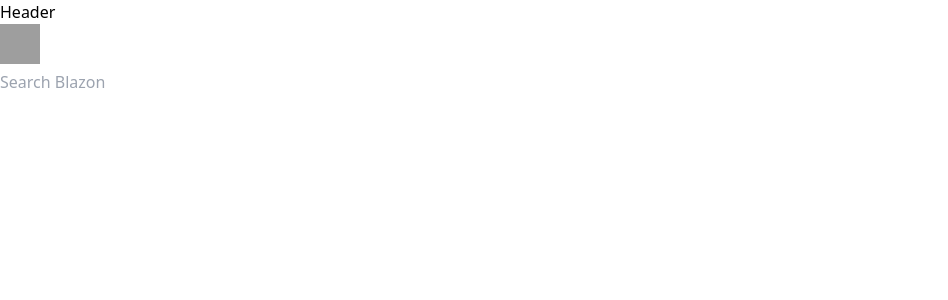
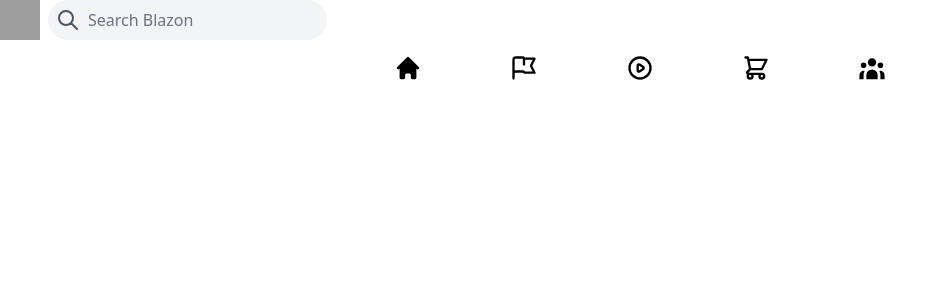
Before and after one commit to ZachCortez/Blazon, a Next.js app: page / in a window 1280 px wide. Shown: the top 300 px of the page, without its empty margins (0-948 px from the left). Built offline with nearby package versions, Linux system fonts and the light colour scheme; grey boxes are pictures that could not be loaded.

Commit message:
Add files via upload

```diff
--- a/components/Header.js
+++ b/components/Header.js
@@ -1,26 +1,57 @@
 import React from 'react'
 import Image from 'next/image';
+import {
+    BellIcon,
+    ChatIcon,
+    CheveronDownIcon,
+    HomeIcon,
+    UserGroupIcon,
+    ViewGridIcon,
+} from "@heroicons/react/solid";
+import {
+    FlagIcon,
+    PlayIcon,
+    SearchIcon,
+    ShoppingCartIcon,
+} from "@heroicons/react/outline";
+import HeaderIcon from "./HeaderIcon";
 
 function Header() {
     return (
         <div>
-        <h1>Header</h1>
         {/* LEFT */}
 
-        <div>
-            <Image src="https://links.papareact.com/5me"
+        <div className="flex items-center">
+            <Image
+            src="https://links.papareact.com/5me"
             width={40}
             height={40}
             layout="fixed"
             />
             {/* input searchbar */}
-            <div>
-
-                <input type="text" placeholder="Search Blazon" />
+            <div className="flex ml-2 items-center rounded-full
+            bg-gray-100 p-2">
+                <SearchIcon className="h-6 text-gray-600"
+                />
+                <input
+                    className='flex ml-2 items-center bg-transparent
+                    outline-none placeholder-gray-500 flex-shrink'
+                    type="text"
+                    placeholder="Search Blazon"
+                />
             </div>
         </div>
+
         {/* CENTER */}
-
+        <div className="flex justify-center flex-grow">
+            <div className='flex space-x-6 md:space-x-2'>
+                <HeaderIcon Icon={HomeIcon} />
+                <HeaderIcon Icon={FlagIcon} />
+                <HeaderIcon Icon={PlayIcon} />
+                <HeaderIcon Icon={ShoppingCartIcon} />
+                <HeaderIcon Icon={UserGroupIcon} />
+            </div>
+        </div>
         {/* RIGHT */}
 
         </div>
--- /dev/null
+++ b/components/HeaderIcon.js
@@ -0,0 +1,14 @@
+import React from 'react'
+
+function HeaderIcon({ Icon }) {
+    return (
+        <div className="flex items-center cursor-pointer
+        md:px-10 sm:h-14 md:hover:bg-gray-100 rounded-xl
+        active:border-b-2 active:border-blue-500 group">
+            <Icon className="h-5 text-center sm:h-7 mx-auto
+            group-hover:text-blue-500" />
+        </div>
+    )
+}
+
+export default HeaderIcon
```
